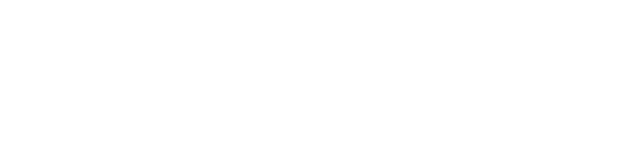
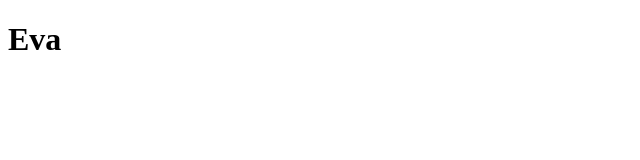
Before and after one commit to evas007/JS-lekce-2, a plain HTML site: page index.html in a window 1280 px wide. Shown: the full height of the page, 0-640 px from the left. Drawn offline with Linux system fonts and the light colour scheme.

Commit message:
Vypis jmena

```diff
--- a/index.html
+++ b/index.html
@@ -6,6 +6,7 @@
     <title>Document</title>
 </head>
 <body>
+    <script src="script.js"></script>
 
 </body>
 </html>
--- /dev/null
+++ b/script.js
@@ -0,0 +1,2 @@
+const jmeno = "Eva"
+document.body.innerHTML = "<h1>" + jmeno + "</h1>"
```
